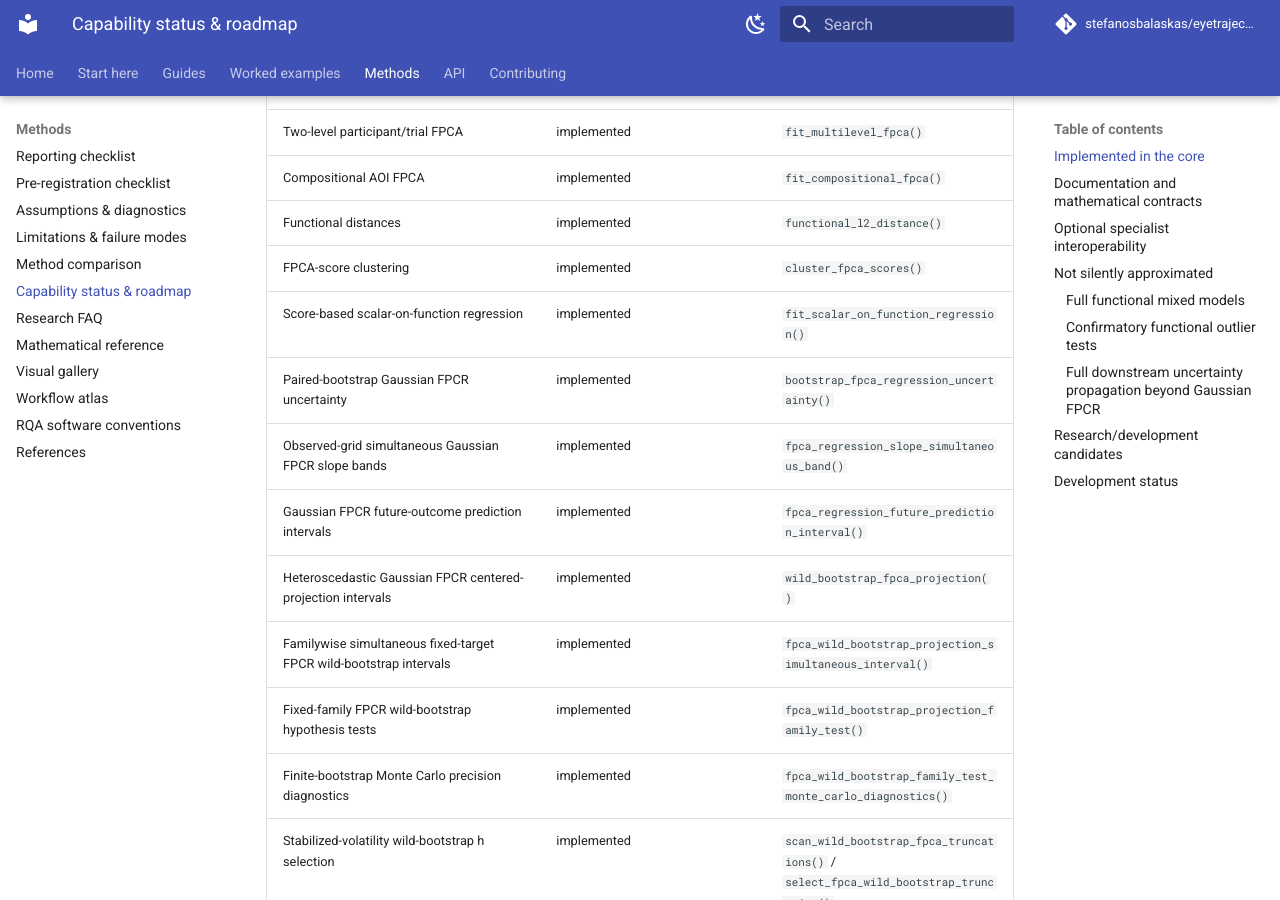
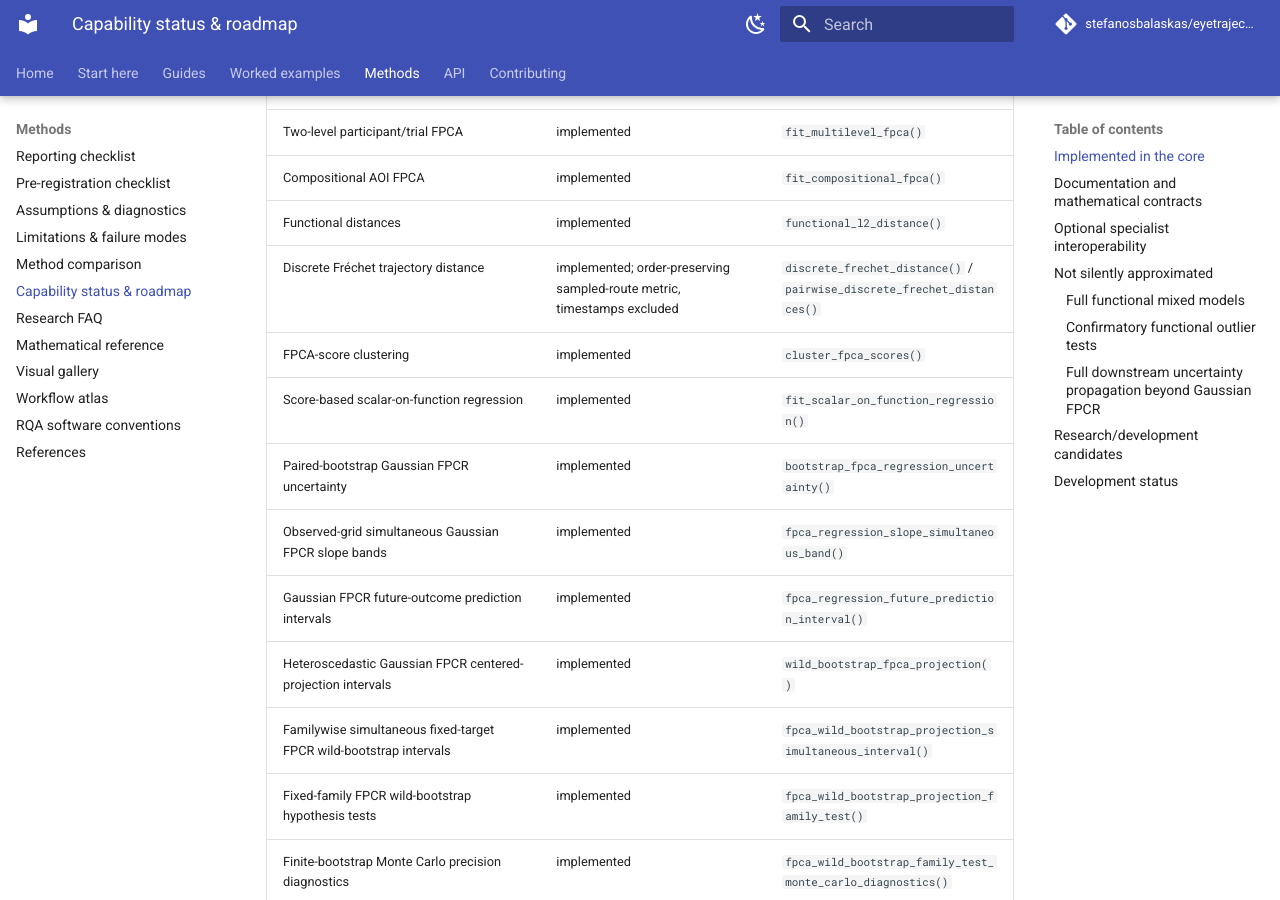
Before and after one commit to stefanosbalaskas/eyetrajectoriespy, an MkDocs documentation site: the page built from docs/methods/status-roadmap.md, in a window 1280 px wide and 900 px high, scrolled down 1902 px. Built offline with MkDocs 1.6.1 and Material for MkDocs 9.7.7, drawn with Linux system fonts in a browser that asks for light colours; comment, search, counter and statistics services are not loaded; some of the changed text lies outside the part shown.

Commit message:
Mark discrete Frechet distance implemented

```diff
--- a/docs/methods/status-roadmap.md
+++ b/docs/methods/status-roadmap.md
@@ -38,6 +38,7 @@ This page distinguishes implemented scientific contracts from optional interoper
 | Two-level participant/trial FPCA | implemented | `fit_multilevel_fpca()` |
 | Compositional AOI FPCA | implemented | `fit_compositional_fpca()` |
 | Functional distances | implemented | `functional_l2_distance()` |
+| Discrete Fréchet trajectory distance | implemented; order-preserving sampled-route metric, timestamps excluded | `discrete_frechet_distance()` / `pairwise_discrete_frechet_distances()` |
 | FPCA-score clustering | implemented | `cluster_fpca_scores()` |
 | Score-based scalar-on-function regression | implemented | `fit_scalar_on_function_regression()` |
 | Paired-bootstrap Gaussian FPCR uncertainty | implemented | `bootstrap_fpca_regression_uncertainty()` |
```
Also changed, not shown: other parts of docs/methods/status-roadmap.md (+2 -2 lines).
